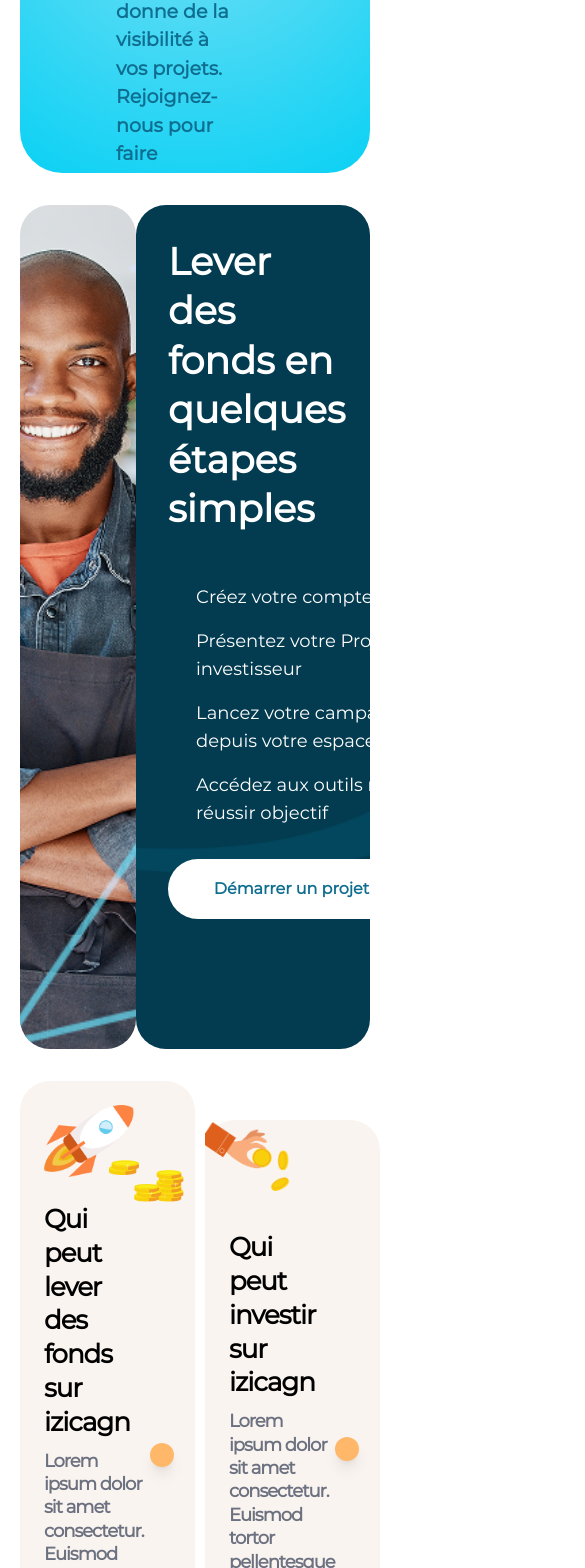
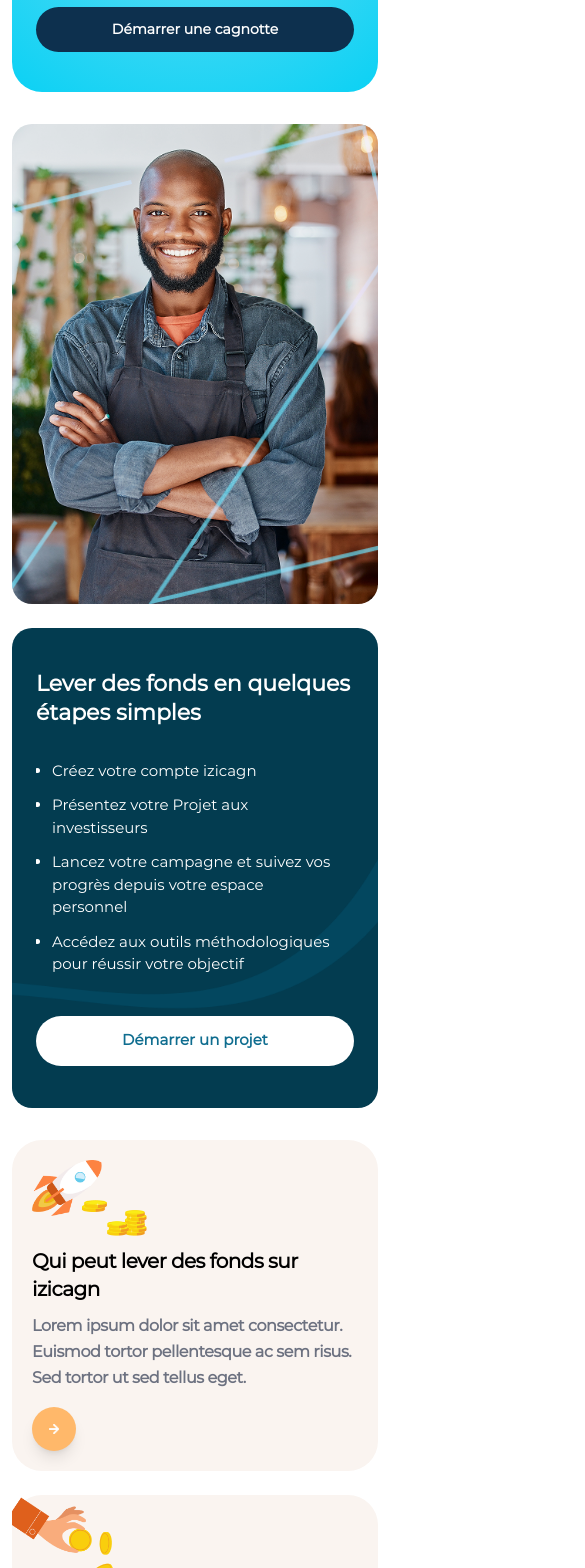
Before and after one commit to NorlanCoder/izicagn-v2, a React (Vite) app: page /leverdesfond in a window 390 px wide. Shown: the part 432-2000 px from the top of the page, 585 px wide, since content can reach past the window. Built offline with nearby package versions, Linux system fonts and the light colour scheme.

Commit message:
Add responsivity to EtapesSection

```diff
--- a/src/components/leverdefond/EtapesSection.tsx
+++ b/src/components/leverdefond/EtapesSection.tsx
@@ -1,5 +1,3 @@
-import Marquee from "react-fast-marquee";
-
 import avatar_1 from "../../assets/Lever de fond/avatar_1.png";
 import li_frame from "../../assets/Lever de fond/li_frame.png";
 import Subtract from "../../assets/Lever de fond/Subtract.png";
@@ -10,30 +8,11 @@
 import pieces_icon from "../../assets/Lever de fond/pieces_icon.png";
 import piece_icon from "../../assets/Lever de fond/piece_icon.png";
 
-const categories = [
-  "Startups",
-  "Énergies renouvelables",
-  "Fintech",
-  "Art et culture",
-  "Entrepreneurs sociaux",
-  "Commerce",
-  "Industrie",
-  "Mode et design",
-  "Sport et loisirs",
-  "Immobilier et urbanisme",
-  "Distribution",
-];
-
-const CategoryBadge = ({ text }) => (
-  <div className="px-6 py-2 rounded-full bg-[#ECFDFF] text-[#0F6D8F] font-semibold text-[14px] whitespace-nowrap mx-2">
-    {text}
-  </div>
-);
-
 const EtapesSection = () => {
   return (
     <section className="w-full h-full">
-      <div className="w-full h-[100vh] flex items-start ga`1p-4 mb-8">
+      <div className="w-full flex flex-col lg:flex-row justify-center items-center lg:items-start gap-6 mb-8">
+        {/* Avatar + image */}
         <div
           style={{
             backgroundImage: `url(${vetor_1})`,
@@ -41,15 +20,16 @@
             backgroundPosition: "center",
             backgroundRepeat: "no-repeat",
           }}
-          className="relative w-[40vw] h-full rounded-[30px]"
+          className="relative w-full xl:w-[40vw] h-[480px] xl:h-[622px] rounded-[20px] md:rounded-[30px]"
         >
           <img
             src={avatar_1}
             alt="Avatar"
-            className="w-full h-full rounded-[30px] object-cover mix-blend-lighten"
+            className="w-full h-full object-cover mix-blend-lighten rounded-[20px] md:rounded-[30px]"
           />
         </div>
 
+        {/* Texte + liste */}
         <div
           style={{
             backgroundImage: `url(${Subtract})`,
@@ -57,129 +37,116 @@
             backgroundPosition: "center",
             backgroundRepeat: "no-repeat",
           }}
-          className="w-[60vw] h-full bg-[#033C50] rounded-[30px] space-y-8 p-8"
+          className="w-full xl:w-[60vw] h-[480px] xl:h-[622px] bg-[#033C50] flex flex-col justify-center rounded-[20px] md:rounded-[30px] space-y-6 sm:space-y-8 p-6 sm:p-8"
         >
-          <h2 className="max-w-lg text-white text-[38px] font-[700] leading-[130%] mb-8">
+          <h2 className="text-[22px] sm:text-[28px] lg:text-[38px] text-white font-bold leading-[130%] mb-4 sm:mb-6">
             Lever des fonds en quelques étapes simples
           </h2>
 
-          <div className="w-full flex items-center gap-[28px] ">
-            <div className="">
+          {/* li_frame et liste côte à côte */}
+          <div className="w-full flex flex-row items-center gap-4 sm:gap-6 overflow-x-auto">
+            {/* Image */}
+            <div className="hidden min-w-[20px] xl:flex flex-shrink-0">
               <img
                 src={li_frame}
                 alt="Li Frame"
-                className=" h-auto object-cover"
+                className="w-full h-auto object-contain"
               />
             </div>
 
-            <ul className=" flex flex-col items-start text-start gap-4 text-white text-lg mt-[18px]">
-              <li className="w-[333px]">Créez votre compte izicagn</li>
+            {/* Liste */}
+            <ul className="list-disc xl:list-none flex flex-col gap-3 text-white text-[15px] sm:text-[16px] md:text-[18px] leading-[1.5]  p-4">
+              <li className="max-w-[333px]">Créez votre compte izicagn</li>
 
-              <li className="w-[333px]">
-                Présentez votre Projet aux investisseur
+              <li className="max-w-[333px]">
+                Présentez votre Projet aux investisseurs
               </li>
 
-              <li className="w-[436px]">
-                Lancez votre campagne et suivi vos progrès depuis votre espace
+              <li className="max-w-[436px]">
+                Lancez votre campagne et suivez vos progrès depuis votre espace
                 personnel
               </li>
 
-              <li className="w-[408px]">
-                Accédez aux outils méthodologiques pour réussir objectif{" "}
+              <li className="max-w-[408px]">
+                Accédez aux outils méthodologiques pour réussir votre objectif
               </li>
             </ul>
           </div>
 
-          <button className="w-[247px] h-[60px] text-[16px] text-[#0F6D8F] font-[700] leading-[24px] bg-white outline-none rounded-full cursor-pointer">
+          <button className="w-full sm:w-[247px] h-[50px] sm:h-[60px] text-[15px] sm:text-[16px] text-[#0F6D8F] font-bold bg-white rounded-full cursor-pointer">
             Démarrer un projet
           </button>
         </div>
       </div>
 
-      <div className="w-full mb-8 flex items-center gap-2.5">
-        <div className="relative p-6 w-1/2 flex flex-col items-start text-start gap-2.5 bg-[#FAF4F0] rounded-[30px]">
+      <div className="w-full mb-8 flex flex-col lg:flex-row items-center gap-6 lg:gap-4">
+        {/* Bloc 1 */}
+        <div className="relative w-full lg:w-1/2 p-5 flex flex-col items-start text-start gap-4 bg-[#FAF4F0] rounded-[30px]">
           {/* Zone Rocket + Pièces */}
           <div className="relative flex items-start">
             <img
               src={rocket_icon}
               alt="Icône fusée"
-              className="w-[90px] h-auto object-cover"
+              className="w-[70px] sm:w-[80px] md:w-[90px] h-auto object-cover"
             />
 
             <img
               src={piece_icon}
               alt="Pièce"
-              className="absolute left-[65px] top-[55px] w-[30px] h-auto object-cover"
+              className="absolute left-[50px] sm:left-[55px] top-[40px] sm:top-[48px] w-[25px] sm:w-[30px] h-auto object-cover"
             />
 
             <img
               src={pieces_icon}
               alt="Pile de pièces"
-              className="absolute left-[90px] top-[65px] w-[50px] h-auto object-cover"
+              className="absolute left-[75px] sm:left-[85px] top-[50px] sm:top-[60px] w-[40px] sm:w-[50px] h-auto object-cover"
             />
           </div>
 
-          {/* Texte + Bouton flèche */}
-          <div className="w-full mt-4 flex items-center justify-between ">
-            <div className="max-w-md space-y-2.5">
-              <h3 className=" text-black text-[26px] font-[700] leading-[130%] tracking-[-1px]">
+          {/* Texte + Bouton */}
+          <div className="w-full mt-4 flex flex-col sm:flex-row sm:items-center justify-between gap-4">
+            <div className="flex-1 space-y-2.5">
+              <h3 className="text-black text-xl sm:text-2xl md:text-[26px] font-bold leading-snug tracking-tight">
                 Qui peut lever des fonds sur izicagn
               </h3>
 
-              <p className="text-lg text-[#6C7180] font-[700] leading-[130%] tracking-[-1px]">
+              <p className="text-base sm:text-lg text-[#6C7180] font-semibold leading-relaxed tracking-tight">
                 Lorem ipsum dolor sit amet consectetur. Euismod tortor
                 pellentesque ac sem risus. Sed tortor ut sed tellus eget.
               </p>
             </div>
 
-            <button className="p-3 flex items-center justify-center bg-orange-300 shadow-lg rounded-full cursor-pointer outline-none">
-              <img src={arrow_up} alt="Arrow up" className="" />
+            <button className="self-start sm:self-auto p-3 flex items-center justify-center bg-orange-300 shadow-lg rounded-full cursor-pointer">
+              <img src={arrow_up} alt="Arrow up" className="w-5 h-5" />
             </button>
           </div>
         </div>
 
-        <div className="relative w-1/2 flex flex-col items-start text-start gap-2.5 bg-[#FAF4F0] rounded-[30px] ">
+        {/* Bloc 2 */}
+        <div className="relative w-full lg:w-1/2 flex flex-col items-start text-start gap-4 bg-[#FAF4F0] rounded-[30px]">
           <img
             src={investissement_icon}
             alt="Investissement Icon"
-            className="w-[100px] h-auto object-cover"
+            className="w-[120px] md:w-[150px] h-auto object-cover "
           />
 
-          <div className="w-full p-6 flex items-center justify-between ">
-            <div className="max-w-md space-y-2.5">
-              <h3 className=" text-black text-[26px] font-[700] leading-[130%] tracking-[-1px]">
+          <div className="w-full px-6 pb-6 flex flex-col sm:flex-row sm:items-center justify-between gap-4">
+            <div className="flex-1 space-y-2.5">
+              <h3 className="text-black text-xl sm:text-2xl md:text-[26px] font-bold leading-snug tracking-tight">
                 Qui peut investir sur izicagn
               </h3>
 
-              <p className="text-lg text-[#6C7180] font-[700] leading-[130%] tracking-[-1px]">
+              <p className="text-base sm:text-lg text-[#6C7180] font-semibold leading-relaxed tracking-tight">
                 Lorem ipsum dolor sit amet consectetur. Euismod tortor
                 pellentesque ac sem risus. Sed tortor ut sed tellus eget.
               </p>
             </div>
 
-            <button className="p-3 flex items-center justify-center bg-orange-300 shadow-lg rounded-full cursor-pointer outline-none">
-              <img src={arrow_up} alt="Arrow up" className="" />
+            <button className="self-start sm:self-auto p-3 flex items-center justify-center bg-orange-300 shadow-lg rounded-full cursor-pointer">
+              <img src={arrow_up} alt="Arrow up" className="w-5 h-5" />
             </button>
           </div>
         </div>
-      </div>
-
-      <div className="w-full flex flex-col items-center justify-center gap-16 py-8 overflow-hidden">
-        {[1, 2, 3].map((_, i) => (
-          <Marquee
-            key={i}
-            gradient={false}
-            speed={40}
-            pauseOnHover={true}
-            loop={0}
-            className="flex gap-10"
-            direction={i % 2 === 0 ? "left" : "right"}
-          >
-            {categories.concat(categories).map((category, index) => (
-              <CategoryBadge key={`${i}-${index}`} text={category} />
-            ))}
-          </Marquee>
-        ))}
       </div>
     </section>
   );
--- a/src/pages/leverdesfonds/LDF1.tsx
+++ b/src/pages/leverdesfonds/LDF1.tsx
@@ -1,29 +1,30 @@
+import CategoriesSection from "../../components/leverdefond/CategoriesSection";
 import EtapesSection from "../../components/leverdefond/EtapesSection";
 
 const LeverDesFonds1 = () => {
   return (
-    <div className=" px-5">
-      <section className="rounded-[42.51px] h-[573px] relative my-8 flex flex-col justify-center px-24 bg-[radial-gradient(circle,_#78DFF5,_#0BD1F4)] overflow-x-hidden">
-        <div className="max-w-[680px] relative z-10">
-          <h1 className="text-[55px] leading-14 text-white font-extrabold mb-5">
+    <div className="px-3 md:px-10 lg:px-20">
+      <section className="relative my-8 flex flex-col justify-center items-start rounded-[30px] md:rounded-[42.51px] bg-[radial-gradient(circle,_#78DFF5,_#0BD1F4)] overflow-hidden px-6 sm:px-12 md:px-16 lg:px-24 py-10 md:py-16 min-h-[400px] md:min-h-[500px] lg:min-h-[573px]">
+        <div className="relative z-10 max-w-full md:max-w-[680px]">
+          <h1 className="text-[30px] sm:text-[36px] md:text-[45px] lg:text-[55px] leading-snug text-white font-extrabold mb-5">
             <span className="text-[#0D304E]">Transformez vos idées</span> en
             actions en trouvant un financement !
           </h1>
 
-          <p className="text-[#0F6D8F] w-9/12 mb-8 text-[19px] font-bold ">
+          <p className="text-[#0F6D8F] mb-6 text-[16px] sm:text-[17px] md:text-[19px] font-bold max-w-[90%]">
             Chez izicagn, on donne de la visibilité à vos projets.
             Rejoignez-nous pour faire avancer vos idées ambitieuses et
             créatives.
           </p>
 
-          <div className="flex flex-row space-x-3">
-            <div className="border border-[#07AED8] w-[339px] rounded-full p-[12px] bg-white flex flex-row space-x-2 justify-center items-center">
+          <div className="flex flex-col sm:flex-row sm:space-x-3 space-y-3 sm:space-y-0 w-full">
+            <div className="border border-[#07AED8] w-full sm:w-auto rounded-full py-3 px-6 bg-white flex justify-center items-center">
               <p className="text-[16px] text-center font-bold text-[#083044]">
                 Financer un projet
               </p>
             </div>
 
-            <button className="bg-[#0D304E] text-white rounded-full text-[14px] py-[16px] px-[20px] font-bold">
+            <button className="bg-[#0D304E] text-white rounded-full text-[14px] py-3 px-6 font-bold w-full sm:w-auto">
               Démarrer une cagnotte
             </button>
           </div>
@@ -33,6 +34,8 @@
       </section>
 
       <EtapesSection />
+
+      <CategoriesSection />
     </div>
   );
 };
```
Also changed, not shown: src/components/leverdefond/CategoriesSection.tsx (+45 -0 lines).
